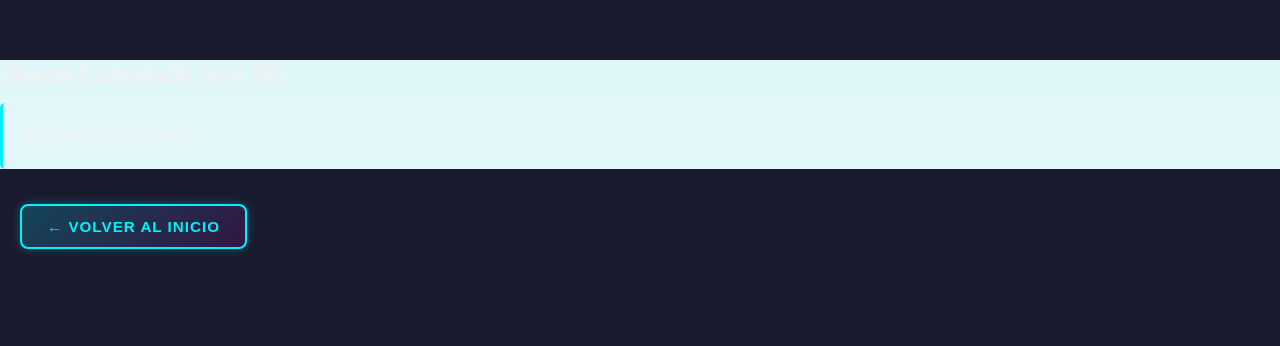
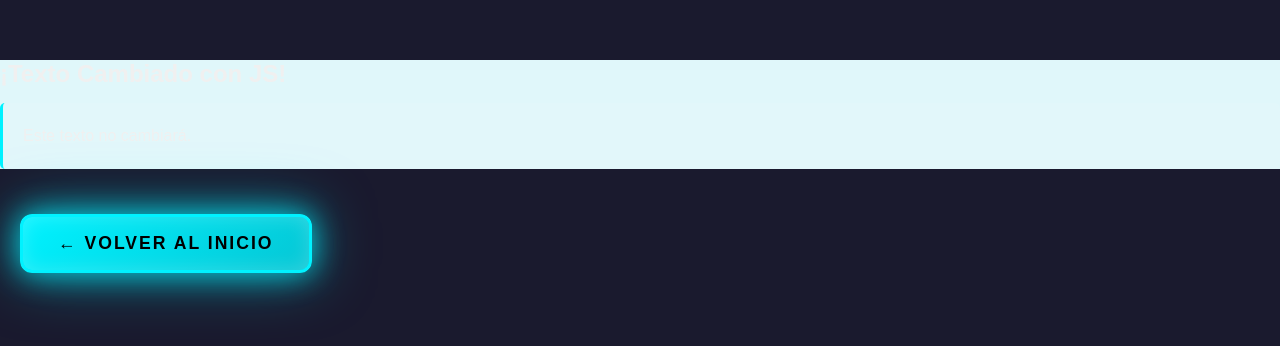
Before and after one commit to mddaza/proyecto, a plain HTML site: page pages/dom1.html in a window 1280 px wide. Drawn offline with Linux system fonts and the light colour scheme.

Commit message:
Add styled back button to tributo page with hover effects
Co-authored-by: Copilot <copilot@github.com>

```diff
--- a/css/style.css
+++ b/css/style.css
@@ -389,27 +389,27 @@ input[type="date"]::-webkit-calendar-picker-indicator {
 /* Botón de regreso al inicio */
 .btn-back {
     display: inline-block;
-    margin: 20px;
-    padding: 12px 25px;
-    background: linear-gradient(135deg, rgba(0, 242, 255, 0.2) 0%, rgba(255, 0, 255, 0.1) 100%);
-    border: 2px solid var(--electric-blue);
-    color: var(--electric-blue);
+    margin: 30px 20px;
+    padding: 16px 35px;
+    background: linear-gradient(135deg, var(--electric-blue) 0%, rgba(0, 242, 255, 0.8) 100%);
+    border: 3px solid var(--electric-blue);
+    color: #000;
     text-decoration: none;
     font-family: 'Orbitron', sans-serif;
-    font-size: 0.95rem;
+    font-size: 1.1rem;
     font-weight: bold;
-    border-radius: 8px;
+    border-radius: 12px;
     cursor: pointer;
     transition: 0.3s;
     text-transform: uppercase;
-    letter-spacing: 1px;
-    box-shadow: 0 0 10px rgba(0, 242, 255, 0.3);
+    letter-spacing: 2px;
+    box-shadow: 0 0 30px rgba(0, 242, 255, 0.8), 0 0 60px rgba(0, 242, 255, 0.5), inset 0 0 20px rgba(255, 255, 255, 0.2);
 }
 
 .btn-back:hover {
-    background: linear-gradient(135deg, rgba(0, 242, 255, 0.4) 0%, rgba(255, 0, 255, 0.2) 100%);
-    color: var(--neon-pink);
+    background: linear-gradient(135deg, var(--neon-pink) 0%, rgba(255, 0, 255, 0.8) 100%);
+    color: #fff;
     border-color: var(--neon-pink);
-    box-shadow: 0 0 20px var(--neon-pink);
-    transform: translateY(-3px);
+    box-shadow: 0 0 40px var(--neon-pink), 0 0 80px rgba(255, 0, 255, 0.6), inset 0 0 20px rgba(255, 255, 255, 0.3);
+    transform: translateY(-5px) scale(1.08);
 }
--- a/css/tributo.css
+++ b/css/tributo.css
@@ -168,3 +168,31 @@ body {
     /* 5. Aseguramos que ocupe todo el alto del navegador */
     min-height: 100vh;
 }
+
+/* Botón de regreso al inicio */
+.btn-back {
+    display: inline-block;
+    margin: 30px 20px;
+    padding: 16px 35px;
+    background: linear-gradient(135deg, var(--electric-blue) 0%, rgba(0, 242, 255, 0.8) 100%);
+    border: 3px solid var(--electric-blue);
+    color: #000;
+    text-decoration: none;
+    font-family: 'Orbitron', sans-serif;
+    font-size: 1.1rem;
+    font-weight: bold;
+    border-radius: 12px;
+    cursor: pointer;
+    transition: 0.3s;
+    text-transform: uppercase;
+    letter-spacing: 2px;
+    box-shadow: 0 0 30px rgba(0, 242, 255, 0.8), 0 0 60px rgba(0, 242, 255, 0.5), inset 0 0 20px rgba(255, 255, 255, 0.2);
+}
+
+.btn-back:hover {
+    background: linear-gradient(135deg, var(--neon-pink) 0%, rgba(255, 0, 255, 0.8) 100%);
+    color: #fff;
+    border-color: var(--neon-pink);
+    box-shadow: 0 0 40px var(--neon-pink), 0 0 80px rgba(255, 0, 255, 0.6), inset 0 0 20px rgba(255, 255, 255, 0.3);
+    transform: translateY(-5px) scale(1.08);
+}
```
